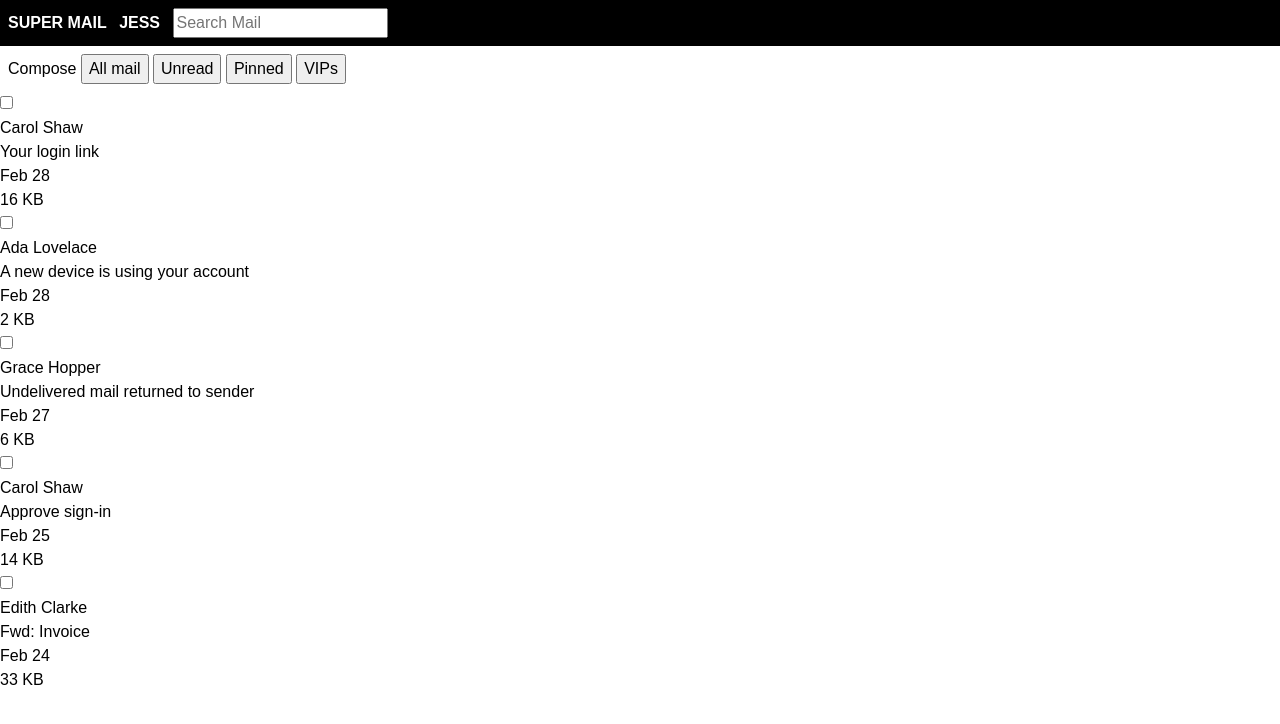
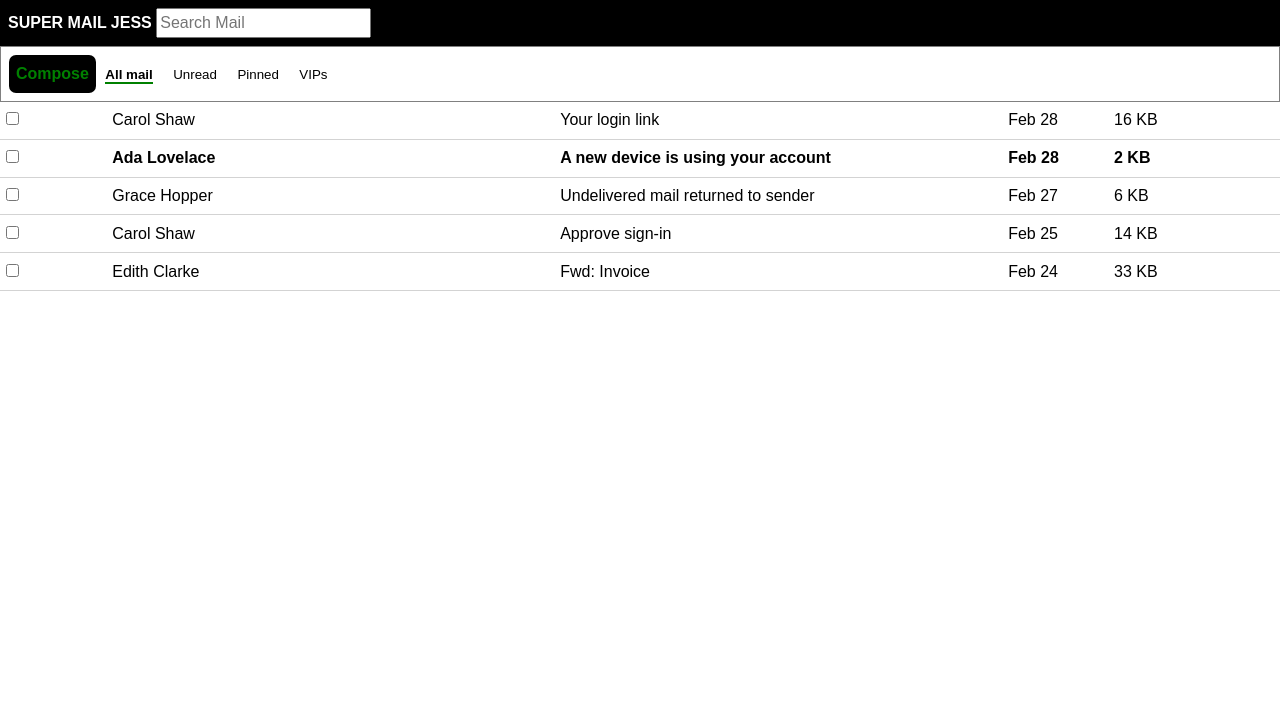
Before and after one commit to bloominstituteoftechnology/module-project---html-and-css-ii-Catfishfishcat10101, a plain HTML site: page index.html in a window 1280 px wide. Drawn offline with Linux system fonts and the light colour scheme.

Commit message:
Finished assignment

```diff
--- a/index.html
+++ b/index.html
@@ -18,7 +18,7 @@ img, picture, video, canvas, svg {
   display: block;
   max-width: 100%;
 }
-input, button, textarea, select {
+input, button class, textarea, select {
   font: inherit;
 }
 p, h1, h2, h3, h4, h5, h6 {
@@ -28,64 +28,86 @@ p, h1, h2, h3, h4, h5, h6 {
   isolation: isolate;
 }
   </style>
+
   <style>
     body {
       font-family: Arial, Helvetica, sans-serif;
     }
+
     #headerTop {
       color: white;
       padding: 0.5rem;
       background-color: black;
     }
+
     #headerTop div {
       display: inline-block;
     }
-    #headerTop span {
+
+    #headerTop > span {
       margin-right: 0.5rem;
     }
+
    .inline-container1 {
       font-weight: bold;
       text-transform: uppercase;
     }
+
     #headerBottom {
-      border-bottom: 1px;
-      border-color: solid gray;
-      padding: 0.5rem;
+      border: 1px solid gray;
+       padding: 0.5rem;
     }
-    #headerBottom div {
+
+    #headerBottom > div {
       display: inline-block;
     }
 
-    /* 👉 Task 9- Target the "Compose" button, although note it's a div instead an actual button.
-    Give it color, bold text, background, padding, border radius, margin right, and a cursor of pointer. */
+    .blkBtn {
+      color: green;
+      font-weight: bold;
+      background-color: black;
+      border-radius: 7px;
+      padding: 7px;
+      margin-right: 5px;
+      cursor: pointer;
+    }
 
-    /* 👉 Task 10- Research how to remove all the default styling of button elements.
-    Target the button elements inside the element with id headerBottom.
-    Remove all their styling, give them a bit of margin to the right, and a cursor of pointer. */
+    #headerBottom button {
+      padding: 0;
+      border: none;
+      background: none;
+      margin-right: 1rem;
+      cursor: pointer;
+    }
 
-    /* 👉 Task 11- Target the button element inside the id headerBottom that has a class of active
-    Make the font weight be bolder, and add a bottom border of 2 pixels solid color (you choose the color).
-    Add the class name to the "All mail" button. */
+    #headerBottom button.active {
+      border-bottom: 2px solid green;
+      font-weight: bold;
+     }
 
-    /* 👉 Task 12- Target all divs directly nested inside elements with a class of email,
-    and make them display as inline-block elements.
-    This will make each email render all its details in the same line*/
+    .email > div {
+      display: inline-block;
+     }
 
-    /* 👉 Task 13- Target the elements with a class of email.
-    Give them some padding, bigger padding to the left, and a bottom border of very light grey. */
+    .email {
+      padding-left: 1rem;
+      padding: 0.4rem;
+      border-bottom: 1px solid lightgray;
+     }
 
-    /* 👉 Task 14- Target each div inside the element with a class of email.
-    Make the email author and the email subject take 35% of the width of the parent element.
-    Make the check, the date and the size take up 8% of the width of the parent element.
-    This will arrange the details in visible columns. */
+     .email-name, .email-subject {
+        width: 35%;
+     }
 
-    /* 👉 Task 15- Target the second email and have its font weight be bold.
-    This will make it look "unread". */
+     .email-check, .email-date, .email-size {
+        width: 8%;
+     }
 
-    /* Well done! Check the design file to make sure you are close enough. */
-
-  </style>
-  <title>Document</title>
+     .email:nth-child(2) {
+      font-weight: bold;
+     }
+    </style>
+  <title>Module 4 Assignment</title>
 </head>
 
 <body>
@@ -104,9 +126,9 @@ p, h1, h2, h3, h4, h5, h6 {
         </div>
       </div>
       <div id="headerBottom">
-        <div>Compose</div>
+        <div class="blkBtn">Compose</div>
         <div>
-          <button>All mail</button>
+          <button class="active">All mail</button>
           <button>Unread</button>
           <button>Pinned</button>
           <button>VIPs</button>
```
